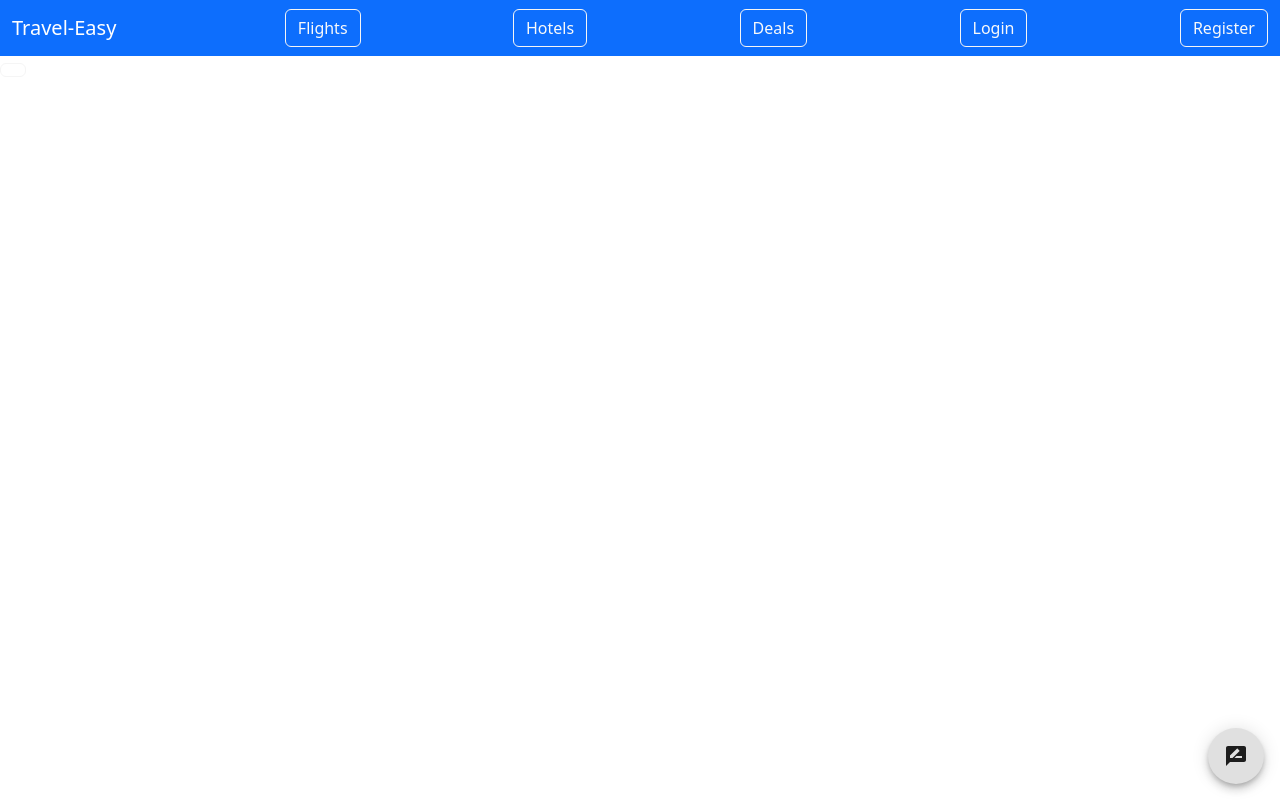
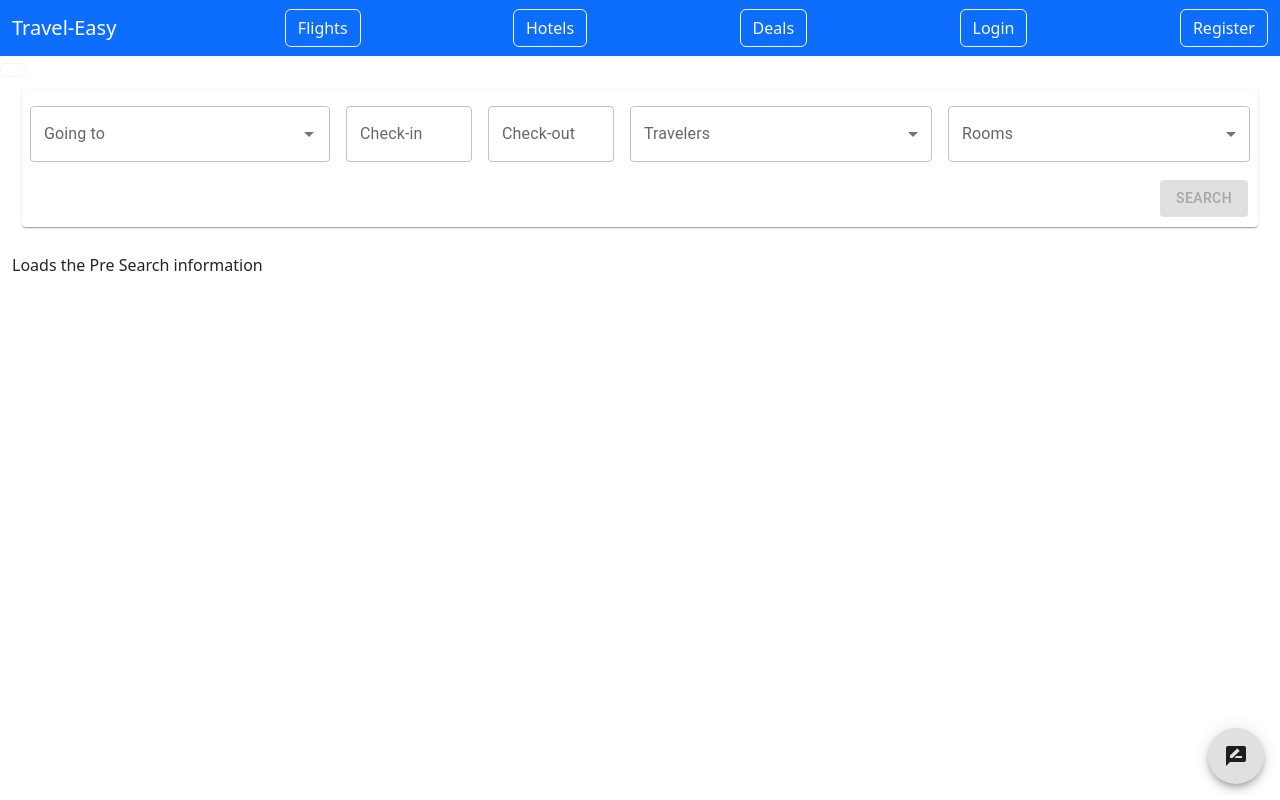
Before and after one commit to aoc38/Travel-Easy-frontend, a React (Create React App) app: page /hotels in a window 1280 px wide. Built offline with nearby package versions, Linux system fonts and the light colour scheme; what axios-oauth-client would draw is missing.

Commit message:
Modified hotel search functionality

```diff
--- a/src/App.js
+++ b/src/App.js
@@ -34,7 +34,7 @@ function App() {
           <Route exact path="/bookinghistory" element={<Bookinghistory />} />
           <Route exact path="/feedbackform" element={<Feedback />} />
           <Route exact path="/deals" element={<SearchDeals />} />
-          <Route exact path="/searchHotel" element={<SearchHotel />} />
+          <Route exact path="/hotels" element={<SearchHotel />} />
         </Routes>
 
       </Router>
--- a/src/Components/Hotel/hotel-service.js
+++ b/src/Components/Hotel/hotel-service.js
@@ -1,5 +1,5 @@
 var hotel = require('./hotels.json');
-var destinationCity = require('./city.json');
+var location = require('./city.json');
 
 
 export function getNoOfGuest() {
@@ -29,28 +29,6 @@ export function getFilterStrategies() {
         {
             label: "Price: High to Low",
             id: "htl",
-        },
-        {
-            label: "Airline",
-            id: "htl",
         }
     ]
 }
-
-export function getDestination() {
-    // TODO make a REST call to backend and get data or testing using JSON file
-    return destinationCity;
-}
-
-export function getFlights(request) {
-    // TODO make a REST call to backend and get data for testing using JSON file
-    let data =  JSON.parse(JSON.stringify(hotel));
-    if (request.filterBy && request.filterBy === 'Price: High to Low') {
-        data = data.sort((a, b) => a.price - b.price)
-    } else if (request.filterBy && request.filterBy === 'Price: Low to high') {
-        data = data.sort((a, b) => b.price - a.price);
-    }else if (request.filterBy && request.filterBy === 'Airline') {
-        data = data.sort((a, b) => b.company - a.company);
-    }
-    return data;
-}
--- a/src/Components/Hotel/hotelInformation.js
+++ b/src/Components/Hotel/hotelInformation.js
@@ -3,13 +3,7 @@ import React, { Component } from 'react';
 function Information(props) {
     return (
         <div>
-            <div class="mySlides fade">
-            <div class="numbertext">1 / 3</div>
-            <img src="http://pix2.agoda.net/hotelimages/6/6/6_1201211018006071850.jpg?s=312x"/>
-            <div class="text">Caption Text</div>
-        </div>
-
-
+            Loads the Pre Search information
         </div>
     );
 }
--- a/src/Components/Hotel/hotelList.css
+++ b/src/Components/Hotel/hotelList.css
@@ -16,3 +16,8 @@
 .fnt{
   font-size: 14px;
 }
+.card-list:hover {
+  border-color: hsl(88, 88%, 28%);
+  box-shadow: 0 0 20px 0 rgb(0 0 0 / 29%);
+  transition: all 0.2s ease-in-out;
+}
--- a/src/Components/Hotel/searchHotel.css
+++ b/src/Components/Hotel/searchHotel.css
@@ -1,20 +1,26 @@
 .ml-4 {
   margin-left: 10px;
 }
-.border-right{
+.mrgn {
+margin: 10px;
+}
+/* .border-right{
   border-right: 1px solid gray;
-}
-.scroll-vertical {
+} */
+/* .scroll-vertical {
   overflow-y: scroll;
-}
+} */
 .active_btn {
   background-color: deepskyblue !important;
 }
 .btn {
   border: 1px solid whitesmoke !important;
-
 }
 .btn:focus {
   box-shadow: none !important;
   /* outline: thin dotted !important; */
 }
+.flt-rt {
+  float: right;
+  margin: 10px;
+}
--- a/src/Components/Hotel/searchHotel.js
+++ b/src/Components/Hotel/searchHotel.js
@@ -3,11 +3,14 @@ import InputSearch from "../Common/searchbar";
 import Button from "../Common/button";
 import CustomDatePicker from "../Common/date-picker";
 import SelectDropdown from "../Common/dropdown";
+import Card from "@mui/material/Card";
+import CardContent from '@mui/material/CardContent';
 import "./searchHotel.css";
 import { useState } from "react";
-import { getNoOfGuest, getNoOfRoom, getDestination, getFilterStrategies } from './hotel-service';
+import { getNoOfGuest, getNoOfRoom, getFilterStrategies } from './hotel-service';
 import Information from "./hotelInformation";
-import FlightList from "../Flights/flightlist";
+import {getLocation, getHotels} from '../../services/hotel/amadeus-api-service'
+import HotelList from "./hotelList";
 
 function SearchHotel() {
 
@@ -23,11 +26,37 @@ function SearchHotel() {
     const [guestsCount, setguestsCount] = useState(getNoOfGuest()[0].label);
     const [roomCount, setroomCount] = useState(getNoOfRoom()[0].label);
     const [roomPrice, setroomPrice] = useState("");
-    const [city, setCity] = useState(getDestination());
+    const [hotels, setHotels] = useState([]);
+
+
+    const [toLocations, setToLocations] = useState([]);
     const [filterBy, setFilterBy] = useState("");
+    const [disableButton, setDisableButton] = useState(true);
 
     const onDestinationSelected = (location) => {
-        setDestination(location.id);
+        setDestination(location.iataCode);
+        validateForm();
+    }
+
+    const handleCheckInDate = (deptDate) => {
+      setcheckInDate(deptDate);
+      validateForm();
+    }
+
+    const handleCheckOutDate = (rtDate) => {
+      setcheckOutDate(rtDate);
+      validateForm();
+    }
+
+    const handleNumberOfGuest = (event) => {
+      setguestsCount(event);
+      validateForm();
+
+    }
+
+    const handleNumberRoom = (event) => {
+      setroomCount(event);
+      validateForm();
 
     }
 
@@ -36,83 +65,131 @@ function SearchHotel() {
         fetchHotel();
       }
 
+      const validateForm = () => {
+        let buttonVal = disableSearchBtn();
+        setDisableButton(buttonVal);
+      }
 
-    const fetchHotel = () => {
+      const disableSearchBtn = () => {
+        if(guestsCount && destination !== '' && checkInDate !== '' && checkOutDate !== '') {
+
+            return false;
+
+        }
+
+        return true;
+
+      }
+
+      const canLocationBeSearched = (value, reason) => {
+        return value && value.length >=5 && reason !== 'reset';
+      }
+
+      const searchDestinationLocations = async (event, value, reason) => {
+        if(canLocationBeSearched(value, reason)){
+          let results = await getLocation(value);
+          let data = results.data.data;
+          setToLocations(data);
+        }
+      }
+
+
+
+
+    const fetchHotel = async() => {
         let request = {
           'destination': destination,
           'checkInDate': checkInDate,
           'checkOutDate': checkOutDate,
           'guestsCount': guestsCount,
           'roomPrice': roomPrice
+
         }
-
-        setCity(getDestination(request))
+        let response = await getHotels(request);
+        let hotels = response.data;
+        setHotels(hotels);
         setShowList(true);
-      };
+      }
 
       return (
-        <div>
+        <div className="container-fluid">
           <div className="row">
-            <div className="col-md-3 border-right ml-4">
-              <div>
-                <div className="mt-2">
+          <div className="col-md-12">
+            <div className="d-flex">
+            <Card className="mrgn">
+            <div className="row">
+            <div className="col-md-12">
+            <div className="d-flex">
+              <div className="p-2 mt-2">
                   <InputSearch
-                    input={city}
+                    value={destination}
+                    input={toLocations}
+                    onInputChange={searchDestinationLocations}
                     onChange={onDestinationSelected}
                     label="Going to"
                     className="mt-2"
                   />
                 </div>
 
-                <div className="mt-2">
+                <div className="p-2 mt-2">
                   <CustomDatePicker
                     value={value}
-                    onChange={setcheckInDate}
+                    onChange={handleCheckInDate}
+                    disablePast
                     format={DATE_FORMAT}
                     label="Check-in"
                     className="mt-2"
                   />
                 </div>
-                <div className="mt-2">
+                <div className="p-2 mt-2">
                     <CustomDatePicker
                       value={value}
-                      onChange={setcheckOutDate}
+                      onChange={handleCheckOutDate}
+                      disablePast
                       format={DATE_FORMAT}
                       label="Check-out"
                       className="mt-2"
                     />
                 </div>
-                <div className="mt-2">
+                <div className="p-2 mt-2">
                   <SelectDropdown
                     label="Travelers"
                     value={noOfGuestList}
-                    onChange={setguestsCount}
+                    onChange={handleNumberOfGuest}
                   />
                 </div>
-                <div className="mt-2">
+                <div className="p-2 mt-2">
               <SelectDropdown
                 label="Rooms"
                 value={noOfRoomList}
-                onChange={setroomCount}
+                onChange={handleNumberRoom}
               />
             </div>
-                <Button onClick={fetchHotel} className="mt-2" btname="Search Hotel" />
-              </div>
             </div>
-            <div className="col-md-8 scroll-vertical mt-3">
+          </div>
+          </div>
+            <div className="flt-rt">
+            <Button
 
-          {showList ? <div>
+            disabled={disableButton}
+            onClick={fetchHotel}
+            btname="Search" />
+            </div>
+            </Card>
+            </div>
+            <div className="col-md-12 mt-3">
+            {showList ? <div>
             {/* <SearchFilter value={getFilterStrategies()} onChange={onFilterSelected}/> */}
+
             <SelectDropdown
                 label="Sort By"
                 value={getFilterStrategies()}
                 onChange={onFilterSelected}
               />
-
-            <FlightList flights={city} />
-          </div> : <Information/>}
-        </div>
-
+            <HotelList hotels={hotels} />
+            </div> : <Information/>}
+            </div>
+            </div>
           </div>
         </div>
       );
--- /dev/null
+++ b/src/services/hotel/amadeus-api-service.js
@@ -0,0 +1,74 @@
+import axios from 'axios';
+import oauth from 'axios-oauth-client';
+
+var flights = require('../../Components/Flights/flights.json');
+
+
+const TOKEN_URL = "https://test.api.amadeus.com/v1/security/oauth2/token";
+const CLIENT_ID = "P3G5IApLLov0ZGVVggFdUz81lnJGUk6Q";
+const CLIENT_SECRET = "agEic6gcwcp06XAV";
+
+const AMADEUS_BASE_URL = "https://test.api.amadeus.com";
+const LOCATIONS_URL = AMADEUS_BASE_URL + "/v1/reference-data/locations"
+const HOTEL_AVAILABILITY_URL = AMADEUS_BASE_URL + "/v1/reference-data/locations/hotels/by-city";
+const HOTEL_OFFER_AVAILABILITY_URL = AMADEUS_BASE_URL + "/v3/shopping/hotel-offers";
+
+
+export const getClientCredentials = oauth.clientCredentials(
+    axios.create(),
+    TOKEN_URL,
+    CLIENT_ID,
+    CLIENT_SECRET
+);
+
+export const getAuthHeader = async () => {
+    const auth = await getClientCredentials('OPTIONAL_SCOPES')
+    let authHeader = auth.token_type + " " + auth.access_token;
+    return authHeader;
+}
+
+export const getLocation = async (keyword) => {
+    let authHeader = await getAuthHeader();
+    const result = await axios.get(LOCATIONS_URL, {
+        params: {
+            'subType': 'CITY',
+            'keyword': keyword
+        },
+        headers: {
+            'Authorization': authHeader
+        }
+    });
+    return result;
+}
+
+/***
+ *
+ */
+export const getHotels = async (request) => {
+    let authHeader = await getAuthHeader();
+    const result = await axios.get( HOTEL_AVAILABILITY_URL, {
+        params: {
+            'cityCode' : request.destination,
+            'radius' : '5',
+            'radiusUnit' : 'KM'
+        },
+        headers: {
+            'Authorization': authHeader
+        }
+    });
+    return result;
+}
+
+
+export const getHotelOffers = async (hotelId) => {
+    let authHeader = await getAuthHeader();
+    const result = await axios.get( HOTEL_OFFER_AVAILABILITY_URL, {
+        params: {
+            'hotelId' : hotelId
+        },
+        headers: {
+            'Authorization': authHeader
+        }
+    });
+    return result;
+}
```
Also changed, not shown: src/Components/Hotel/hotelList.js (+70 -0 lines). Lines whose indentation alone changed are shown as unchanged.
